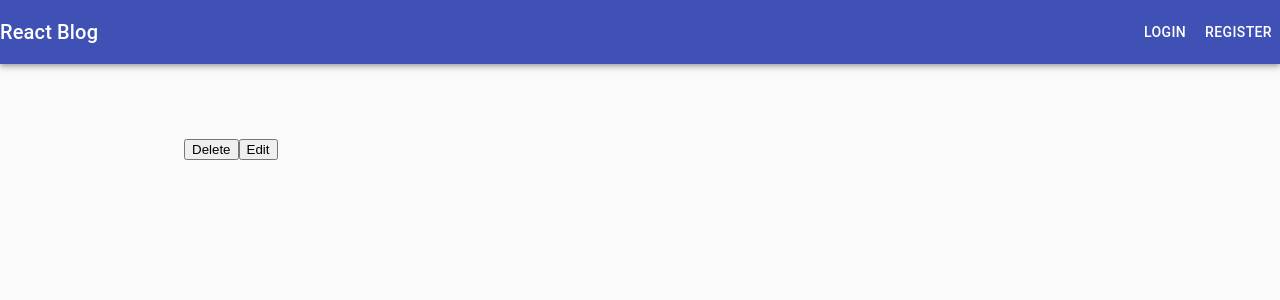
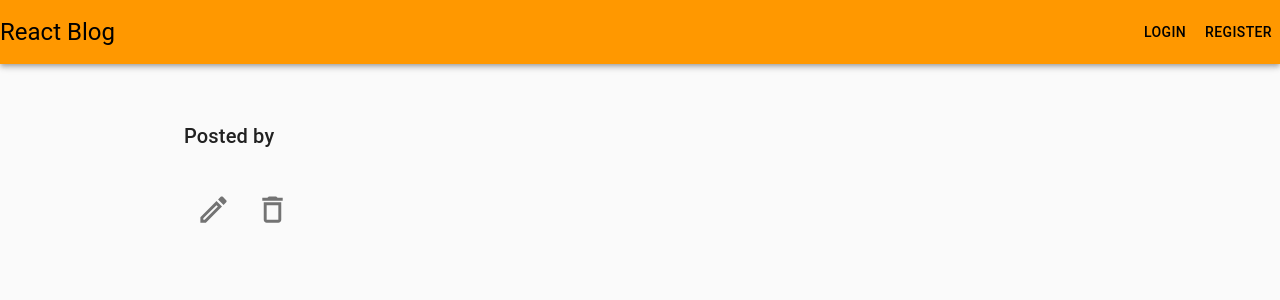
Before and after one commit to phogtr/react-blog, a React (Create React App) app in the folder client/: page /post/1 in a window 1280 px wide. Shown: the top 300 px of the page. Built offline with nearby package versions, Linux system fonts and the light colour scheme; no server answers.

Commit message:
updated style navbar & icon

```diff
--- a/client/src/components/NavBar/NavBar.tsx
+++ b/client/src/components/NavBar/NavBar.tsx
@@ -15,12 +15,17 @@ const useStyles = makeStyles((theme: Theme) =>
         paddingRight: 0,
       },
     },
+    nav_color: {
+      backgroundColor: "#ff9800",
+    },
     title: {
       flexGrow: 1,
-      color: "white",
+    },
+    title_link: {
+      color: "black",
       "text-decoration": "none",
       "&:hover": {
-        color: "white",
+        color: "black",
         "text-decoration": "none",
       },
     },
@@ -48,11 +53,13 @@ export const NavBar: React.FC<NavBarProps> = () => {
   };
 
   return (
-    <AppBar position="static">
+    <AppBar position="static" className={classes.nav_color}>
       <Container maxWidth="lg" className={classes.root}>
         <Toolbar className={classes.root}>
-          <Typography component={Link} to={"/"} variant="h6" className={classes.title}>
-            React Blog
+          <Typography variant="h5" className={classes.title}>
+            <Link to={"/"} className={classes.title_link}>
+              React Blog
+            </Link>
           </Typography>
           {userData?.userName ? (
             <>
--- a/client/src/components/NavBar/Screens/DesktopScreen.tsx
+++ b/client/src/components/NavBar/Screens/DesktopScreen.tsx
@@ -6,9 +6,10 @@ import { HeaderData } from "../NavBar";
 const useStyles = makeStyles(() =>
   createStyles({
     nav_link: {
+      color: "black",
       "&:hover": {
         color: "white",
-        opacity: 0.8,
+        opacity: 0.7,
         "text-decoration": "none",
         "background-color": "transparent",
       },
--- a/client/src/components/NavBar/Screens/MobileScreen.tsx
+++ b/client/src/components/NavBar/Screens/MobileScreen.tsx
@@ -15,7 +15,7 @@ export const MobileScreen: React.FC<MobileScreenProps> = ({ header, isLogin, log
 
   return (
     <>
-      <IconButton color="inherit" aria-label="menu" onClick={() => setDrawer(true)}>
+      <IconButton color="default" aria-label="menu" onClick={() => setDrawer(true)}>
         <MenuIcon />
       </IconButton>
       <Drawer anchor="top" open={drawer} onClose={() => setDrawer(false)}>
--- a/client/src/components/Posts/EachPost/EachPost.tsx
+++ b/client/src/components/Posts/EachPost/EachPost.tsx
@@ -1,16 +1,18 @@
 import {
   Box,
-  Button,
   Card,
   CardActionArea,
   CardActions,
   CardContent,
   createStyles,
   Grid,
+  IconButton,
   makeStyles,
   Theme,
   Typography,
 } from "@material-ui/core";
+import DeleteOutlineIcon from "@material-ui/icons/DeleteOutline";
+import EditOutlinedIcon from "@material-ui/icons/EditOutlined";
 import React, { useContext } from "react";
 import { useDispatch } from "react-redux";
 import { Link } from "react-router-dom";
@@ -40,14 +42,13 @@ export const EachPost: React.FC<EachPostProps> = ({ post }) => {
 
   return (
     <Grid item xs={12}>
-      <Box boxShadow={1}>
-        <Card>
+      <Card elevation={3}>
         <Grid container>
           <Grid item md={10} sm={9} xs={8}>
             <CardActionArea>
               <CardContent>
                 <Link to={`/post/${post.postId}`} className={classes.link}>
-                    <Typography variant="h5" component="h2" className={classes.text_color}>
+                  <Typography variant="h5" component="h2" className={classes.text_color} noWrap>
                     {post.title}
                   </Typography>
                   <Box paddingBottom={2}>
@@ -55,7 +56,7 @@ export const EachPost: React.FC<EachPostProps> = ({ post }) => {
                       Posted by {post.author}
                     </Typography>
                   </Box>
-                    <Typography variant="body2" color="textSecondary" component="p">
+                  <Typography variant="body2" color="textSecondary" component="p" noWrap>
                     {post.content}
                   </Typography>
                 </Link>
@@ -66,16 +67,19 @@ export const EachPost: React.FC<EachPostProps> = ({ post }) => {
           {userData?.userName === post.author ? (
             <Grid item md={2} sm={3} xs container justifyContent="center" alignItems="center">
               <CardActions>
-                  <Button
-                    size="small"
-                    color="primary"
+                <Box mx={1}>
+                  <IconButton aria-label="edit" component={Link} to={`/edit/${post.postId}`}>
+                    <EditOutlinedIcon />
+                  </IconButton>
+                </Box>
+                <Box mx={1}>
+                  <IconButton
+                    aria-label="delete"
                     onClick={() => dispatch(deletePostRequest(post.postId!))}
                   >
-                    Delete
-                  </Button>
-                  <Button component={Link} to={`/edit/${post.postId}`} size="small" color="primary">
-                    Edit
-                  </Button>
+                    <DeleteOutlineIcon />
+                  </IconButton>
+                </Box>
               </CardActions>
             </Grid>
           ) : (
@@ -83,7 +87,6 @@ export const EachPost: React.FC<EachPostProps> = ({ post }) => {
           )}
         </Grid>
       </Card>
-      </Box>
     </Grid>
   );
 };
--- a/client/src/components/Posts/SinglePost/SinglePost.tsx
+++ b/client/src/components/Posts/SinglePost/SinglePost.tsx
@@ -1,3 +1,6 @@
+import { Box, IconButton, Typography } from "@material-ui/core";
+import DeleteOutlineIcon from "@material-ui/icons/DeleteOutline";
+import EditOutlinedIcon from "@material-ui/icons/EditOutlined";
 import React, { useContext, useEffect, useState } from "react";
 import { useDispatch } from "react-redux";
 import { Link, useParams } from "react-router-dom";
@@ -24,7 +27,7 @@ export const SinglePost: React.FC<SinglePostProps> = () => {
     });
   }, []);
 
-  if (!getSinglePost) {
+  if (!singlePost) {
     return (
       <div>
         <h1>Could not find this post</h1>
@@ -34,20 +37,29 @@ export const SinglePost: React.FC<SinglePostProps> = () => {
 
   return (
     <>
-      <div>
-        <h1>{singlePost.title}</h1>
-        <div>{singlePost.content}</div>
-        {userData?.userName === singlePost.author ? (
-          <>
-            <button onClick={() => dispatch(deletePostRequest(singlePost.postId!))}>Delete</button>
-            <Link to={`/edit/${singlePost.postId}`}>
-              <button>Edit</button>
-            </Link>
-          </>
-        ) : (
-          <></>
-        )}
-      </div>
+      <Typography variant="h3">{singlePost.title}</Typography>
+      <Box mb={3.5}>
+        <Typography variant="h6">Posted by {singlePost.author}</Typography>
+      </Box>
+      <Typography variant="body1" component="p">
+        {singlePost.content}
+      </Typography>
+      {userData?.userName === singlePost.author ? (
+        <Box mt={2}>
+          <IconButton aria-label="edit" component={Link} to={`/edit/${singlePost.postId}`}>
+            <EditOutlinedIcon fontSize="large" />
+          </IconButton>
+
+          <IconButton
+            aria-label="delete"
+            onClick={() => dispatch(deletePostRequest(singlePost.postId!))}
+          >
+            <DeleteOutlineIcon fontSize="large" />
+          </IconButton>
+        </Box>
+      ) : (
+        <></>
+      )}
     </>
   );
 };
```
Lines whose indentation alone changed are shown as unchanged.
